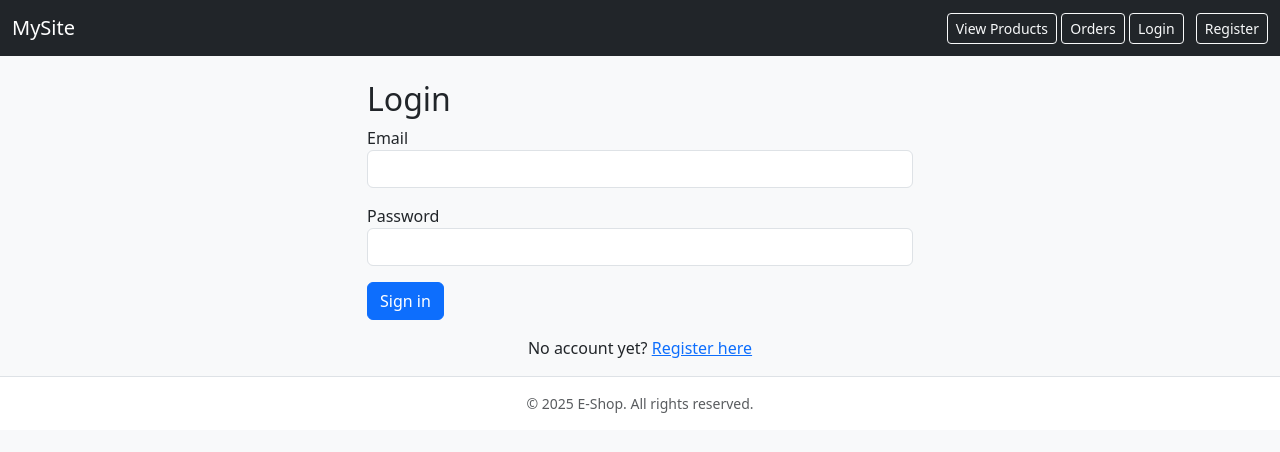
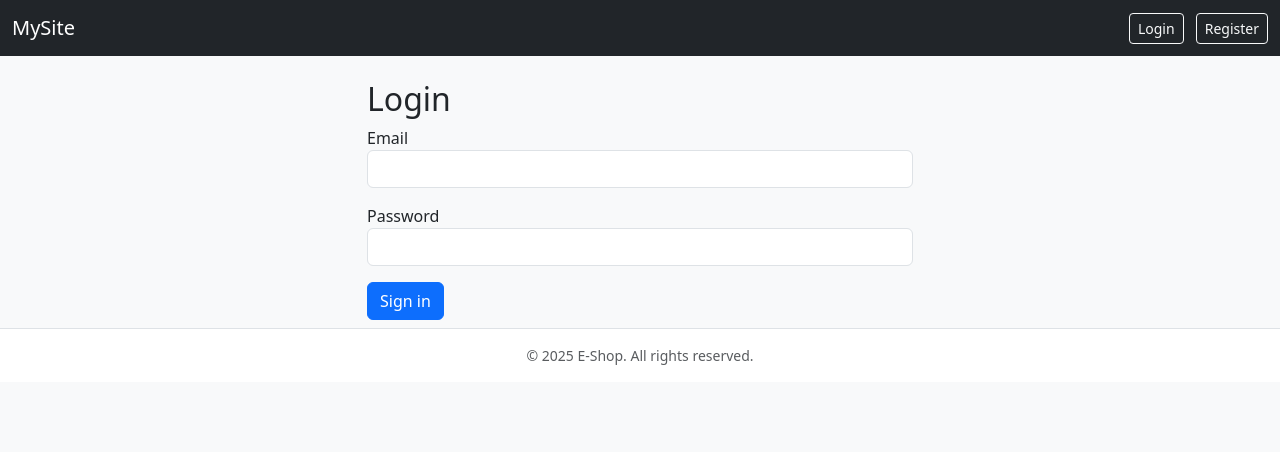
Before and after one commit to Just-Jam/INF2003-Project1, a Django app: page /login/ in a window 1280 px wide. Shown: the top 452 px of the page. Run offline with Django 5.2, Linux system fonts and the light colour scheme.

Commit message:
Revert "minor ui changes"
This reverts commit f0873590b54d8360b682b4890e08ef149cbf0a21.

```diff
--- a/src/templates/auth/login.html
+++ b/src/templates/auth/login.html
@@ -20,9 +20,6 @@
       <button type="submit" class="btn btn-primary">Sign in</button>
       <div id="error" class="text-danger mt-2"></div>
     </form>
-    <div class="text-center mt-3">
-          <p>No account yet? <a href="{% url 'register' %}">Register here</a></p>
-        </div>
   </div>
 </div>
 
--- a/src/templates/base.html
+++ b/src/templates/base.html
@@ -14,8 +14,6 @@
       <a class="navbar-brand" href="{% url 'home' %}">MySite</a>
 
       <div>
-        <a class="btn btn-sm btn-outline-light" href="{% url 'product-list-page' %}">View Products</a>
-        <a class="btn btn-sm btn-outline-light" href="{% url 'order_list' %}">Orders</a>
         {% if request.user.is_authenticated %}
           <a class="btn btn-sm btn-outline-light" href="{% url 'profile' %}">Profile</a>
           <a class="btn btn-sm btn-outline-light ms-2" href="{% url 'change_password' %}">Change&nbsp;password</a>
```
